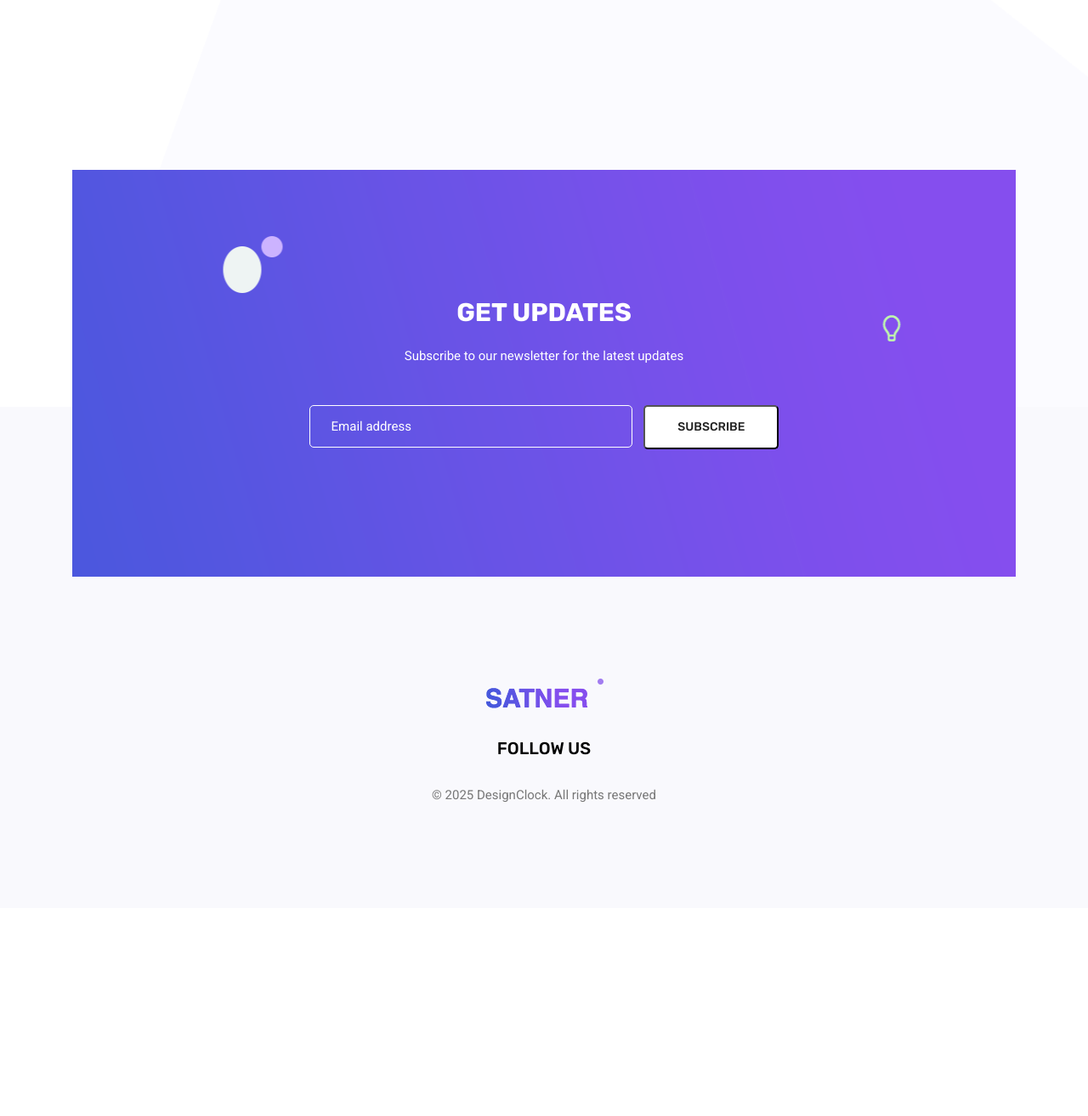
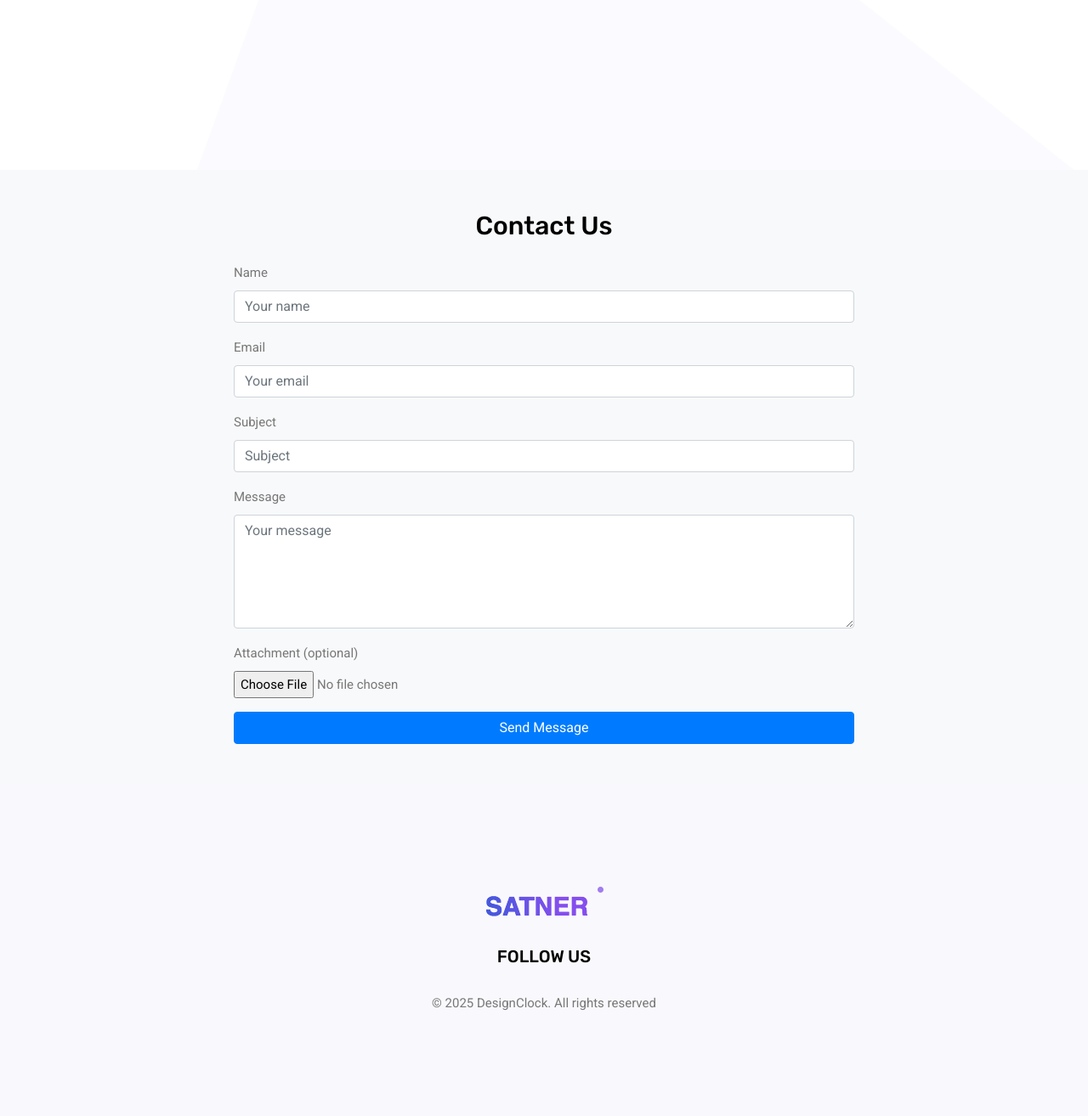
Before and after one commit to amirhamjacse/GraphicsAgenci, a Django app: template landingpage/templates/index3.html in a window 1280 px wide. Shown: the part 3313-4627 px from the top of the page at 85% size. Before the commit the page ends 4258 px from the top, so only its background shows below. Run offline with Django 4.2, Linux system fonts and the light colour scheme; the template is opened without the code that fills it, so the values that code supplies are empty; parts of the project's set-up code (start-up, migrations or seed data) failed here and were passed over; some libraries are stand-ins or nearby versions.

Commit message:
updated form

```diff
--- a/landingpage/templates/index3.html
+++ b/landingpage/templates/index3.html
@@ -270,25 +270,48 @@
 <!--================ End Team Area =================-->
 
 <!--================ Start Newsletter Area =================-->
-<section class="newsletter_area">
+<section class="contact-us-area py-5 bg-light">
 	<div class="container">
-		<div class="row justify-content-center align-items-center">
-			<div class="col-lg-12">
-				<div class="subscription_box text-center">
-					<h2 class="text-uppercase text-white">Get Updates</h2>
-					<p class="text-white">Subscribe to our newsletter for the latest updates</p>
-					<div class="subcribe-form">
-						<form method="post" class="subscription relative">
-							{% csrf_token %}
-							<input name="email" placeholder="Email address" required type="email">
-							<button class="primary-btn hover d-inline">Subscribe</button>
-						</form>
-					</div>
-				</div>
+	  <div class="row justify-content-center">
+		<div class="col-md-8">
+		  <h2 class="text-center mb-4">Contact Us</h2>
+
+		  <!-- <form method="post" enctype="multipart/form-data"> -->
+			<form method="post" enctype="multipart/form-data" action="{% url 'contact_us' %}">
+			{% csrf_token %}
+
+			<div class="form-group">
+			  <label for="name">Name</label>
+			  <input type="text" name="name" class="form-control" placeholder="Your name" required>
 			</div>
+
+			<div class="form-group">
+			  <label for="email">Email</label>
+			  <input type="email" name="email" class="form-control" placeholder="Your email" required>
+			</div>
+
+			<div class="form-group">
+			  <label for="subject">Subject</label>
+			  <input type="text" name="subject" class="form-control" placeholder="Subject" required>
+			</div>
+
+			<div class="form-group">
+			  <label for="message">Message</label>
+			  <textarea name="message" rows="5" class="form-control" placeholder="Your message" required></textarea>
+			</div>
+
+			<div class="form-group">
+			  <label for="attachment">Attachment (optional)</label>
+			  <input type="file" name="attachment" class="form-control-file">
+			</div>
+
+			<button type="submit" class="btn btn-primary btn-block">Send Message</button>
+		  </form>
 		</div>
+	  </div>
 	</div>
-</section>
+  </section>
+
 <!--================ End Newsletter Area =================-->
 
 <!--================Footer Area =================-->
```
